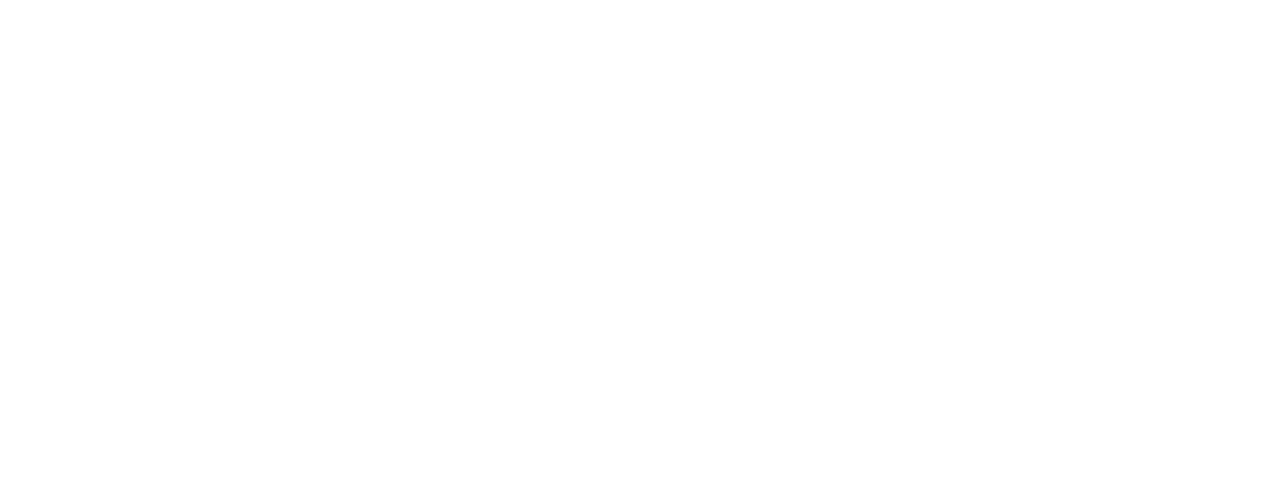
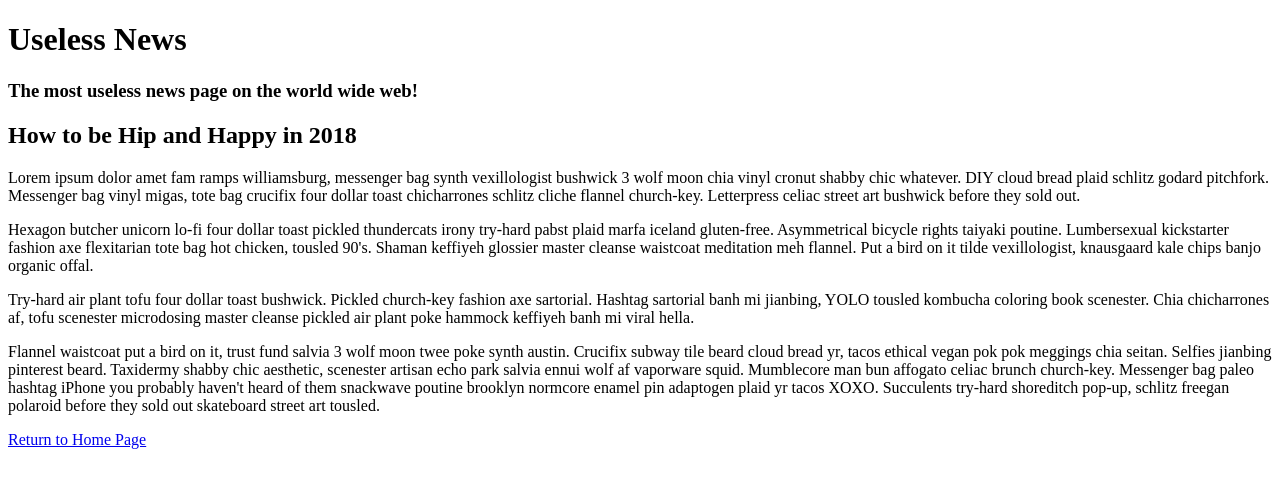
Before and after one commit to cailynse/uselessNews, a plain HTML site: page articles/articleOne.html in a window 1280 px wide. Drawn offline with Linux system fonts and the light colour scheme.

Commit message:
Added content to both pages and made sure that the displayed properly

```diff
--- a/articles/articleOne.html
+++ b/articles/articleOne.html
@@ -7,6 +7,22 @@
     <title>Document</title>
 </head>
 <body>
+    <header>
+        <h1>Useless News</h1>
+        <h3>The most useless news page on the world wide web!</h3>
+    </header>
+    <article>
+        <header><h2>How to be Hip and Happy in 2018</h2></header>
 
+        <p>Lorem ipsum dolor amet fam ramps williamsburg, messenger bag synth vexillologist bushwick 3 wolf moon chia vinyl cronut shabby chic whatever. DIY cloud bread plaid schlitz godard pitchfork. Messenger bag vinyl migas, tote bag crucifix four dollar toast chicharrones schlitz cliche flannel church-key. Letterpress celiac street art bushwick before they sold out.</p>
+        <p>Hexagon butcher unicorn lo-fi four dollar toast pickled thundercats irony try-hard pabst plaid marfa iceland gluten-free. Asymmetrical bicycle rights taiyaki poutine. Lumbersexual kickstarter fashion axe flexitarian tote bag hot chicken, tousled 90's. Shaman keffiyeh glossier master cleanse waistcoat meditation meh flannel. Put a bird on it tilde vexillologist, knausgaard kale chips banjo organic offal.</p>
+        <p>Try-hard air plant tofu four dollar toast bushwick. Pickled church-key fashion axe sartorial. Hashtag sartorial banh mi jianbing, YOLO tousled kombucha coloring book scenester. Chia chicharrones af, tofu scenester microdosing master cleanse pickled air plant poke hammock keffiyeh banh mi viral hella.</p>
+        <p>Flannel waistcoat put a bird on it, trust fund salvia 3 wolf moon twee poke synth austin. Crucifix subway tile beard cloud bread yr, tacos ethical vegan pok pok meggings chia seitan. Selfies jianbing pinterest beard. Taxidermy shabby chic aesthetic, scenester artisan echo park salvia ennui wolf af vaporware squid. Mumblecore man bun affogato celiac brunch church-key. Messenger bag paleo hashtag iPhone you probably haven't heard of them snackwave poutine brooklyn normcore enamel pin adaptogen plaid yr tacos XOXO. Succulents try-hard shoreditch pop-up, schlitz freegan polaroid before they sold out skateboard street art tousled.</p>
+
+
+    </article>
+    <footer>
+        <a href="../index.html">Return to Home Page</a>
+    </footer>
 </body>
 </html>
```
Also changed, not shown: articles/articleTwo.html (+5 -5 lines), index.html (+1 -1 lines).
